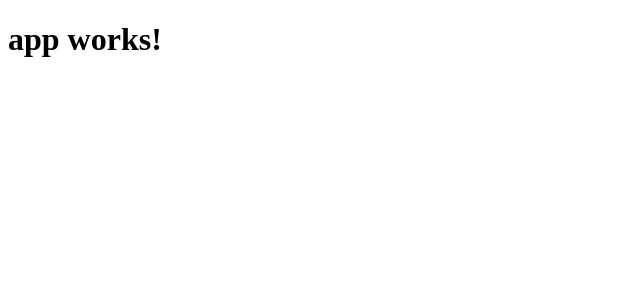
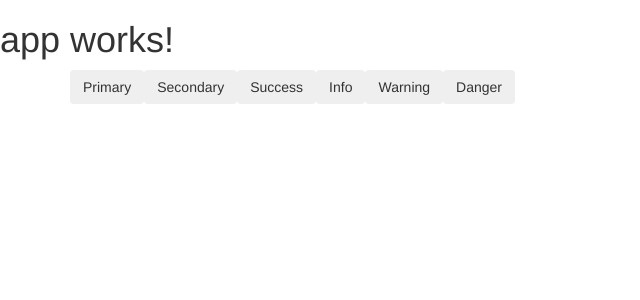
Before and after one commit to Chengyanzhao/web, an Angular app: page / in a window 1280 px wide. Shown: the top 300 px of the page, without its empty margins (0-640 px from the left). Built offline with nearby package versions, Linux system fonts and the light colour scheme.

Commit message:
增加nope_modules

```diff
--- a/angular-cli.json
+++ b/angular-cli.json
@@ -18,6 +18,7 @@
       "prefix": "app",
       "mobile": false,
       "styles": [
+        "../node_modules/bootstrap/dist/css/bootstrap.css",
         "styles.css"
       ],
       "scripts": [],
--- a/package.json
+++ b/package.json
@@ -21,6 +21,7 @@
     "@angular/platform-browser": "^2.3.1",
     "@angular/platform-browser-dynamic": "^2.3.1",
     "@angular/router": "^3.3.1",
+    "bootstrap": "^3.3.7",
     "core-js": "^2.4.1",
     "rxjs": "^5.0.1",
     "ts-helpers": "^1.1.1",
@@ -31,6 +32,7 @@
     "@types/jasmine": "2.5.38",
     "@types/node": "^6.0.42",
     "angular-cli": "1.0.0-beta.24",
+    "bootstrap": "^3.3.7",
     "codelyzer": "~2.0.0-beta.1",
     "jasmine-core": "2.5.2",
     "jasmine-spec-reporter": "2.5.0",
--- a/src/app/app.component.html
+++ b/src/app/app.component.html
@@ -1,3 +1,11 @@
 <h1>
   {{title}}
 </h1>
+<div class="container">
+  <button type="button" class="btn btn-outline-primary">Primary</button>
+  <button type="button" class="btn btn-outline-secondary">Secondary</button>
+  <button type="button" class="btn btn-outline-success">Success</button>
+  <button type="button" class="btn btn-outline-info">Info</button>
+  <button type="button" class="btn btn-outline-warning">Warning</button>
+  <button type="button" class="btn btn-outline-danger">Danger</button>
+</div>
```
Also changed, not shown: 1 other file (tests, documents, lock files or other folders).
